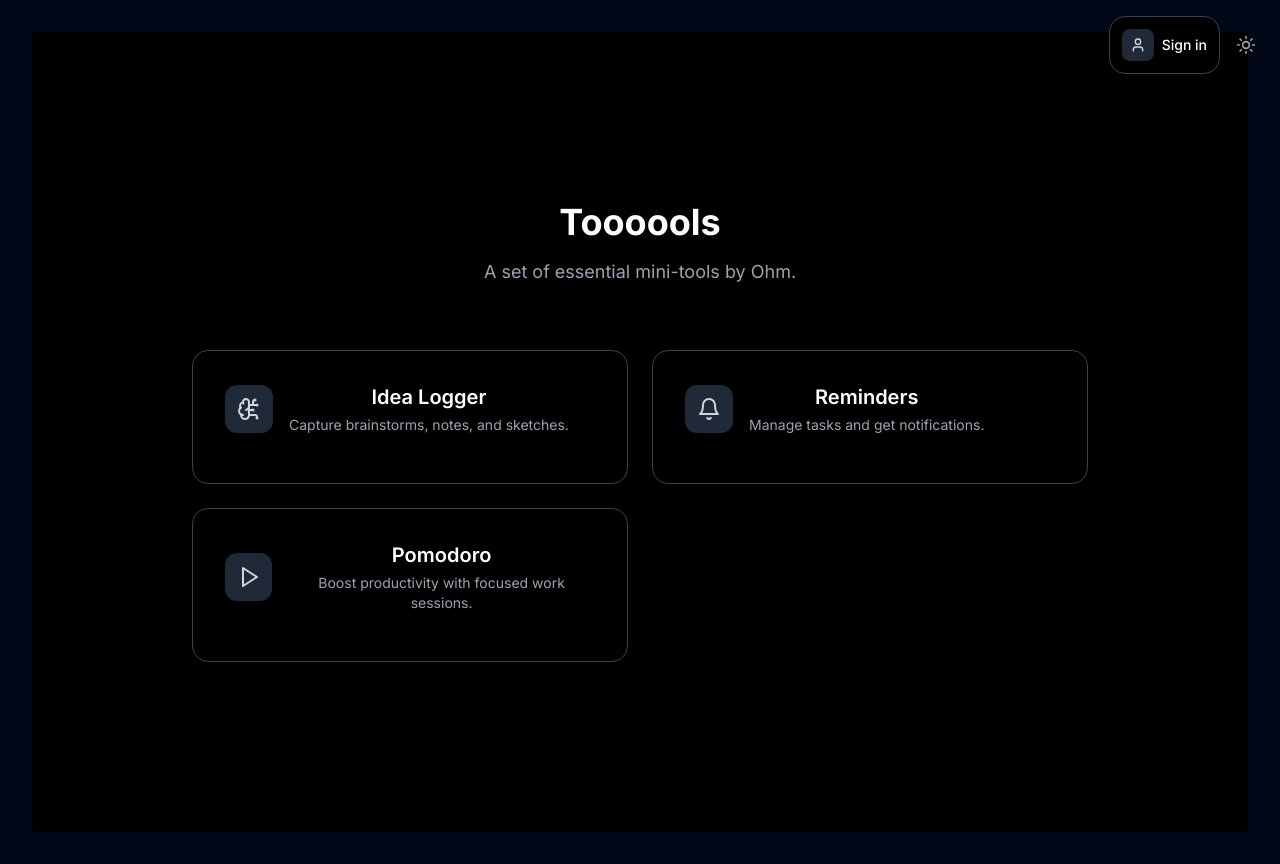
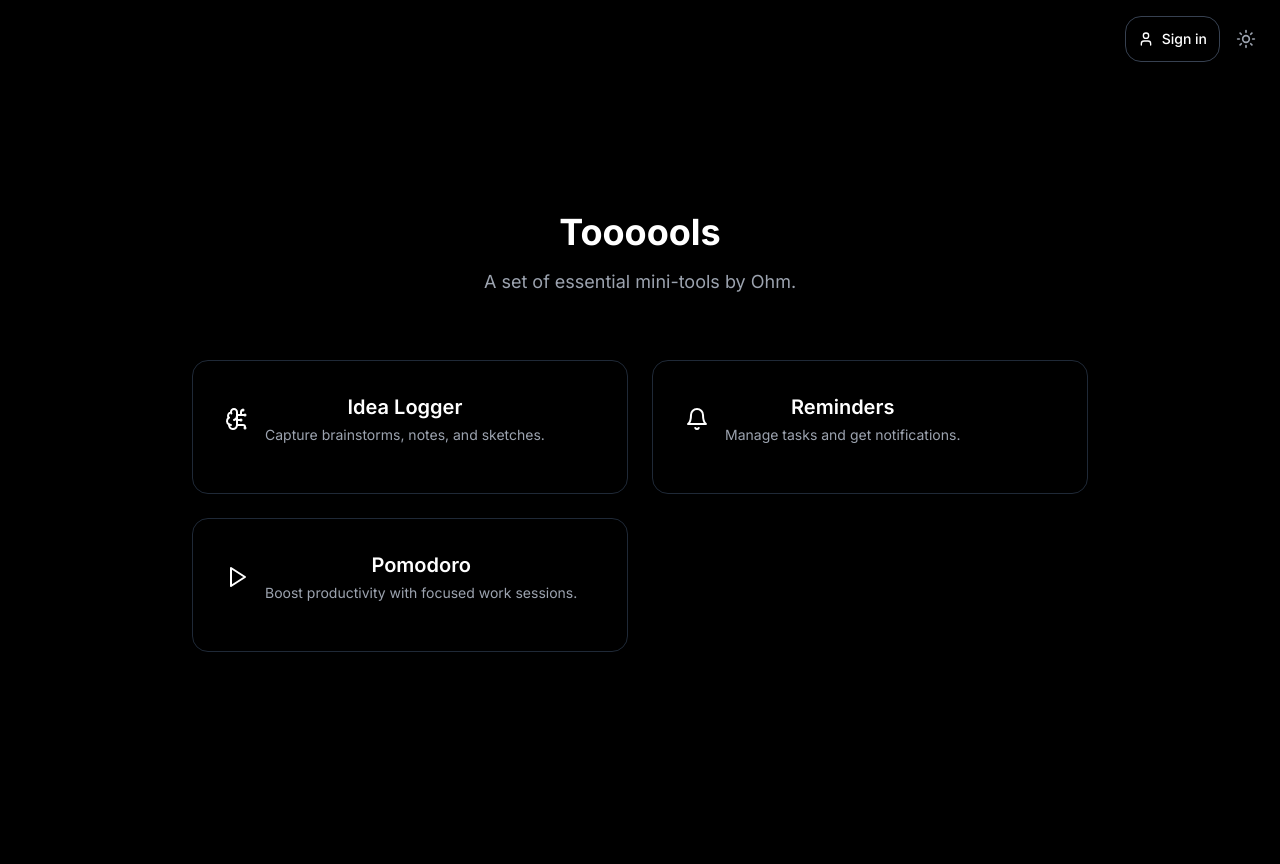
Before and after one commit to howwohmm/artgonic-nexus, a React (Vite) app: page / in a window 1280 px wide. Built offline with nearby package versions, Linux system fonts and the light colour scheme.

Commit message:
Fix background and logo issues
The background is now black, and the logos are plain without backgrounds.

```diff
--- a/src/index.css
+++ b/src/index.css
@@ -1,3 +1,4 @@
+
 @tailwind base;
 @tailwind components;
 @tailwind utilities;
@@ -39,58 +40,51 @@ All colors MUST be HSL.
     --radius: 0.5rem;
 
     --sidebar-background: 0 0% 98%;
-
     --sidebar-foreground: 240 5.3% 26.1%;
-
     --sidebar-primary: 240 5.9% 10%;
-
     --sidebar-primary-foreground: 0 0% 98%;
-
     --sidebar-accent: 240 4.8% 95.9%;
-
     --sidebar-accent-foreground: 240 5.9% 10%;
-
     --sidebar-border: 220 13% 91%;
-
     --sidebar-ring: 217.2 91.2% 59.8%;
   }
 
   .dark {
-    --background: 222.2 84% 4.9%;
-    --foreground: 210 40% 98%;
+    --background: 0 0% 0%;
+    --foreground: 0 0% 100%;
 
-    --card: 222.2 84% 4.9%;
-    --card-foreground: 210 40% 98%;
+    --card: 0 0% 0%;
+    --card-foreground: 0 0% 100%;
 
-    --popover: 222.2 84% 4.9%;
-    --popover-foreground: 210 40% 98%;
+    --popover: 0 0% 0%;
+    --popover-foreground: 0 0% 100%;
 
-    --primary: 210 40% 98%;
-    --primary-foreground: 222.2 47.4% 11.2%;
+    --primary: 0 0% 100%;
+    --primary-foreground: 0 0% 0%;
 
-    --secondary: 217.2 32.6% 17.5%;
-    --secondary-foreground: 210 40% 98%;
+    --secondary: 0 0% 8%;
+    --secondary-foreground: 0 0% 100%;
 
-    --muted: 217.2 32.6% 17.5%;
-    --muted-foreground: 215 20.2% 65.1%;
+    --muted: 0 0% 8%;
+    --muted-foreground: 0 0% 65%;
 
-    --accent: 217.2 32.6% 17.5%;
-    --accent-foreground: 210 40% 98%;
+    --accent: 0 0% 8%;
+    --accent-foreground: 0 0% 100%;
 
     --destructive: 0 62.8% 30.6%;
-    --destructive-foreground: 210 40% 98%;
+    --destructive-foreground: 0 0% 100%;
 
-    --border: 217.2 32.6% 17.5%;
-    --input: 217.2 32.6% 17.5%;
-    --ring: 212.7 26.8% 83.9%;
-    --sidebar-background: 240 5.9% 10%;
-    --sidebar-foreground: 240 4.8% 95.9%;
-    --sidebar-primary: 224.3 76.3% 48%;
-    --sidebar-primary-foreground: 0 0% 100%;
-    --sidebar-accent: 240 3.7% 15.9%;
-    --sidebar-accent-foreground: 240 4.8% 95.9%;
-    --sidebar-border: 240 3.7% 15.9%;
-    --sidebar-ring: 217.2 91.2% 59.8%;
+    --border: 0 0% 15%;
+    --input: 0 0% 15%;
+    --ring: 0 0% 83%;
+    --sidebar-background: 0 0% 0%;
+    --sidebar-foreground: 0 0% 95%;
+    --sidebar-primary: 0 0% 100%;
+    --sidebar-primary-foreground: 0 0% 0%;
+    --sidebar-accent: 0 0% 10%;
+    --sidebar-accent-foreground: 0 0% 95%;
+    --sidebar-border: 0 0% 15%;
+    --sidebar-ring: 0 0% 83%;
   }
 }
 
--- a/src/pages/Index.tsx
+++ b/src/pages/Index.tsx
@@ -1,4 +1,3 @@
-
 import React, { useState, useEffect } from 'react';
 import { FilePlus, Bell, BrainCircuit, X, Play, Pause, RotateCcw, Sun, Moon, Trash2, User } from 'lucide-react';
 import { sdk } from "@farcaster/miniapp-sdk";
@@ -10,11 +9,11 @@ const Dashboard = ({
   tools,
   onOpenTool
 }) => {
-  return <div className="min-h-screen flex items-center justify-center px-6 py-12">
+  return <div className="min-h-screen flex items-center justify-center px-6 py-12 bg-black">
       <div className="w-full max-w-4xl">
         <div className="text-center mb-16">
-          <h1 className="text-4xl font-bold mb-4 text-gray-900 dark:text-white">Toooools</h1>
-          <p className="text-lg text-gray-600 dark:text-gray-400">A set of essential mini-tools by Ohm. </p>
+          <h1 className="text-4xl font-bold mb-4 text-white">Toooools</h1>
+          <p className="text-lg text-gray-400">A set of essential mini-tools by Ohm. </p>
         </div>
 
         <div className="grid grid-cols-1 md:grid-cols-2 gap-6">
@@ -30,16 +29,16 @@ const ToolCard = ({
   onOpen
 }) => {
   const Icon = tool.icon;
-  return <div onClick={onOpen} className="group bg-white dark:bg-black border border-gray-200 dark:border-gray-700 rounded-2xl p-8 cursor-pointer transition-all duration-200 hover:border-gray-300 dark:hover:border-gray-600 hover:shadow-sm">
+  return <div onClick={onOpen} className="group bg-black border border-gray-800 rounded-2xl p-8 cursor-pointer transition-all duration-200 hover:border-gray-600 hover:shadow-sm">
       <div className="flex items-center mb-4">
-        <div className="w-12 h-12 bg-gray-100 dark:bg-gray-800 rounded-xl flex items-center justify-center mr-4 group-hover:bg-gray-200 dark:group-hover:bg-gray-700 transition-colors">
-          <Icon size={24} className="text-gray-700 dark:text-gray-300" />
+        <div className="mr-4">
+          <Icon size={24} className="text-white" />
         </div>
         <div>
-          <h3 className="text-xl font-semibold text-gray-900 dark:text-white mb-1">
+          <h3 className="text-xl font-semibold text-white mb-1">
             {tool.name}
           </h3>
-          <p className="text-gray-600 dark:text-gray-400 text-sm">
+          <p className="text-gray-400 text-sm">
             {tool.description}
           </p>
         </div>
@@ -71,33 +70,33 @@ const IdeasTool = () => {
     }
   };
   return <div className="space-y-8">
-      <div className="bg-white dark:bg-black border border-gray-200 dark:border-gray-700 rounded-2xl p-6">
-        <h2 className="text-xl font-semibold mb-4 text-gray-900 dark:text-white">
+      <div className="bg-black border border-gray-800 rounded-2xl p-6">
+        <h2 className="text-xl font-semibold mb-4 text-white">
           Capture New Idea
         </h2>
         <div className="space-y-4">
-          <textarea value={newIdea} onChange={e => setNewIdea(e.target.value)} onKeyPress={handleKeyPress} placeholder="What's on your mind? (⌘+Enter to save)" className="w-full h-32 p-4 border border-gray-200 dark:border-gray-600 rounded-xl bg-white dark:bg-gray-800 text-gray-900 dark:text-white placeholder-gray-500 dark:placeholder-gray-400 focus:outline-none focus:ring-2 focus:ring-blue-500 focus:border-transparent resize-none" />
-          <button onClick={saveIdea} disabled={!newIdea.trim()} className="px-6 py-2 bg-gray-900 dark:bg-white text-white dark:text-gray-900 rounded-lg font-medium hover:bg-gray-800 dark:hover:bg-gray-100 disabled:opacity-50 disabled:cursor-not-allowed transition-colors">
+          <textarea value={newIdea} onChange={e => setNewIdea(e.target.value)} onKeyPress={handleKeyPress} placeholder="What's on your mind? (⌘+Enter to save)" className="w-full h-32 p-4 border border-gray-700 rounded-xl bg-gray-900 text-white placeholder-gray-400 focus:outline-none focus:ring-2 focus:ring-white focus:border-transparent resize-none" />
+          <button onClick={saveIdea} disabled={!newIdea.trim()} className="px-6 py-2 bg-white text-black rounded-lg font-medium hover:bg-gray-200 disabled:opacity-50 disabled:cursor-not-allowed transition-colors">
             Save Idea
           </button>
         </div>
       </div>
 
-      {ideas.length > 0 && <div className="bg-white dark:bg-black border border-gray-200 dark:border-gray-700 rounded-2xl p-6">
-          <h2 className="text-xl font-semibold mb-4 text-gray-900 dark:text-white">
+      {ideas.length > 0 && <div className="bg-black border border-gray-800 rounded-2xl p-6">
+          <h2 className="text-xl font-semibold mb-4 text-white">
             Your Ideas ({ideas.length})
           </h2>
           <div className="space-y-3">
-            {ideas.map(idea => <div key={idea.id} className="flex items-start justify-between p-4 bg-gray-50 dark:bg-gray-800 rounded-xl">
+            {ideas.map(idea => <div key={idea.id} className="flex items-start justify-between p-4 bg-gray-900 rounded-xl">
                 <div className="flex-1">
-                  <p className="text-gray-900 dark:text-white mb-1">
+                  <p className="text-white mb-1">
                     {idea.text}
                   </p>
-                  <p className="text-xs text-gray-500 dark:text-gray-400">
+                  <p className="text-xs text-gray-400">
                     {idea.createdAt}
                   </p>
                 </div>
-                <button onClick={() => deleteIdea(idea.id)} className="p-2 text-gray-400 hover:text-red-500 dark:hover:text-red-400 transition-colors ml-4">
+                <button onClick={() => deleteIdea(idea.id)} className="p-2 text-gray-400 hover:text-red-400 transition-colors ml-4">
                   <Trash2 size={16} />
                 </button>
               </div>)}
@@ -105,8 +104,8 @@ const IdeasTool = () => {
         </div>}
 
       {ideas.length === 0 && <div className="text-center py-12">
-          <BrainCircuit size={48} className="mx-auto mb-4 text-gray-400 dark:text-gray-600" />
-          <p className="text-gray-500 dark:text-gray-400">
+          <BrainCircuit size={48} className="mx-auto mb-4 text-gray-600" />
+          <p className="text-gray-400">
             No ideas captured yet. Start brainstorming!
           </p>
         </div>}
@@ -150,22 +149,22 @@ const PomodoroTool = () => {
   const currentSeconds = minutes * 60 + seconds;
   const progress = (totalSeconds - currentSeconds) / totalSeconds * 100;
   return <div className="flex items-center justify-center min-h-[60vh]">
-      <div className="bg-white dark:bg-black border border-gray-200 dark:border-gray-700 rounded-2xl p-12 text-center max-w-md w-full">
-        <h2 className="text-2xl font-semibold mb-8 text-gray-900 dark:text-white">
+      <div className="bg-black border border-gray-800 rounded-2xl p-12 text-center max-w-md w-full">
+        <h2 className="text-2xl font-semibold mb-8 text-white">
           {isBreak ? 'Break Time' : 'Focus Time'}
         </h2>
 
         <div className="relative w-48 h-48 mx-auto mb-8">
           <svg className="w-48 h-48 transform -rotate-90">
-            <circle cx="96" cy="96" r="88" stroke="currentColor" strokeWidth="8" fill="none" className="text-gray-200 dark:text-gray-700" />
-            <circle cx="96" cy="96" r="88" stroke="currentColor" strokeWidth="8" fill="none" strokeDasharray={2 * Math.PI * 88} strokeDashoffset={2 * Math.PI * 88 * (1 - progress / 100)} className="text-gray-900 dark:text-white transition-all duration-1000" strokeLinecap="round" />
+            <circle cx="96" cy="96" r="88" stroke="currentColor" strokeWidth="8" fill="none" className="text-gray-700" />
+            <circle cx="96" cy="96" r="88" stroke="currentColor" strokeWidth="8" fill="none" strokeDasharray={2 * Math.PI * 88} strokeDashoffset={2 * Math.PI * 88 * (1 - progress / 100)} className="text-white transition-all duration-1000" strokeLinecap="round" />
           </svg>
           <div className="absolute inset-0 flex items-center justify-center">
             <div className="text-center">
-              <div className="text-4xl font-bold text-gray-900 dark:text-white mb-1">
+              <div className="text-4xl font-bold text-white mb-1">
                 {String(minutes).padStart(2, '0')}:{String(seconds).padStart(2, '0')}
               </div>
-              <div className="text-sm text-gray-500 dark:text-gray-400">
+              <div className="text-sm text-gray-400">
                 {isBreak ? 'Break' : 'Focus'}
               </div>
             </div>
@@ -173,10 +172,10 @@ const PomodoroTool = () => {
         </div>
 
         <div className="flex items-center justify-center space-x-4">
-          <button onClick={toggle} className="flex items-center justify-center w-16 h-16 bg-gray-900 dark:bg-white text-white dark:text-gray-900 rounded-full hover:bg-gray-800 dark:hover:bg-gray-100 transition-colors">
+          <button onClick={toggle} className="flex items-center justify-center w-16 h-16 bg-white text-black rounded-full hover:bg-gray-200 transition-colors">
             {isActive ? <Pause size={24} /> : <Play size={24} />}
           </button>
-          <button onClick={reset} className="flex items-center justify-center w-12 h-12 text-gray-500 dark:text-gray-400 hover:text-gray-700 dark:hover:text-gray-200 transition-colors">
+          <button onClick={reset} className="flex items-center justify-center w-12 h-12 text-gray-400 hover:text-gray-200 transition-colors">
             <RotateCcw size={20} />
           </button>
         </div>
@@ -188,11 +187,11 @@ const RemindersTool = () => {
   return (
     <div className="space-y-6">
       <div className="text-center mb-8">
-        <Bell size={48} className="mx-auto mb-4 text-gray-400 dark:text-gray-600" />
-        <h2 className="text-2xl font-semibold mb-2 text-gray-900 dark:text-white">
+        <Bell size={48} className="mx-auto mb-4 text-gray-600" />
+        <h2 className="text-2xl font-semibold mb-2 text-white">
           Reminders
         </h2>
-        <p className="text-gray-600 dark:text-gray-400 max-w-md mx-auto">
+        <p className="text-gray-400 max-w-md mx-auto">
           Never miss important tasks and deadlines. Set smart reminders and get notified.
         </p>
       </div>
@@ -254,7 +253,7 @@ const Index = () => {
   const closeTool = () => setActiveTool(null);
   const ActiveToolComponent = tools.find(t => t.id === activeTool)?.component;
 
-  return <div style={{ fontFamily: "'Inter', sans-serif" }} className="bg-white dark:bg-black text-gray-800 dark:text-gray-200 min-h-screen transition-colors duration-300">
+  return <div style={{ fontFamily: "'Inter', sans-serif" }} className="bg-black text-white min-h-screen transition-colors duration-300">
       {/* Sign In and Theme toggle - only show when NOT in a tool view */}
       {!activeTool && <header className="fixed top-0 right-0 p-4 z-50 flex items-center space-x-2">
           {/* Farcaster Sign In */}
@@ -262,52 +261,48 @@ const Index = () => {
             <button
               onClick={handleSignIn}
               disabled={isLoading}
-              className="group bg-white dark:bg-black border border-gray-200 dark:border-gray-700 rounded-2xl p-3 cursor-pointer transition-all duration-200 hover:border-gray-300 dark:hover:border-gray-600 hover:shadow-sm disabled:opacity-50"
+              className="group bg-black border border-gray-700 rounded-2xl p-3 cursor-pointer transition-all duration-200 hover:border-gray-500 hover:shadow-sm disabled:opacity-50"
             >
               <div className="flex items-center space-x-2">
-                <div className="w-8 h-8 bg-gray-100 dark:bg-gray-800 rounded-lg flex items-center justify-center group-hover:bg-gray-200 dark:group-hover:bg-gray-700 transition-colors">
-                  <User size={16} className="text-gray-700 dark:text-gray-300" />
-                </div>
-                <span className="text-sm font-medium text-gray-900 dark:text-white">
+                <User size={16} className="text-white" />
+                <span className="text-sm font-medium text-white">
                   {isLoading ? 'Signing in...' : 'Sign in'}
                 </span>
               </div>
             </button>
           ) : (
-            <div className="bg-white dark:bg-black border border-green-200 dark:border-green-700 rounded-2xl p-3">
+            <div className="bg-black border border-green-600 rounded-2xl p-3">
               <div className="flex items-center space-x-2">
-                <div className="w-8 h-8 bg-green-100 dark:bg-green-800 rounded-lg flex items-center justify-center">
-                  <User size={16} className="text-green-700 dark:text-green-300" />
-                </div>
-                <span className="text-sm font-medium text-green-900 dark:text-green-100">Signed in</span>
+                <User size={16} className="text-green-400" />
+                <span className="text-sm font-medium text-green-400">Signed in</span>
               </div>
             </div>
           )}
 
           {/* Theme toggle */}
-          <button onClick={toggleTheme} className="p-2 rounded-full text-gray-500 dark:text-gray-400 hover:bg-gray-100 dark:hover:bg-gray-800 transition-colors">
+          <button onClick={toggleTheme} className="p-2 rounded-full text-gray-400 hover:bg-gray-800 transition-colors">
             {theme === 'dark' ? <Sun size={20} /> : <Moon size={20} />}
           </button>
         </header>}
 
       {/* Tool view with integrated theme toggle */}
-      {activeTool && ActiveToolComponent ? <div className="min-h-screen">
-          <header className="border-b border-gray-200 dark:border-gray-700 bg-white dark:bg-black">
+      {activeTool && ActiveToolComponent ? <div className="min-h-screen bg-black">
+          <header className="border-b border-gray-800 bg-black">
             <div className="max-w-4xl mx-auto px-6 py-4 flex items-center justify-between">
-              <h1 className="text-2xl font-bold text-gray-900 dark:text-white">
+              <h1 className="text-2xl font-bold text-white">
                 Toooools
               </h1>
               <div className="flex items-center space-x-2">
-                <button onClick={toggleTheme} className="p-2 rounded-full text-gray-500 dark:text-gray-400 hover:bg-gray-100 dark:hover:bg-gray-800 transition-colors">
+                <button onClick={toggleTheme} className="p-2 rounded-full text-gray-400 hover:bg-gray-800 transition-colors">
                   {theme === 'dark' ? <Sun size={20} /> : <Moon size={20} />}
                 </button>
-                <button onClick={closeTool} className="p-2 rounded-full text-gray-500 dark:text-gray-400 hover:bg-gray-100 dark:hover:bg-gray-800 transition-colors">
+                <button onClick={closeTool} className="p-2 rounded-full text-gray-400 hover:bg-gray-800 transition-colors">
                   <X size={20} />
                 </button>
               </div>
             </div>
           </header>
-          <main className="max-w-4xl mx-auto px-6 py-8">
+          <main className="max-w-4xl mx-auto px-6 py-8 bg-black">
             <ActiveToolComponent />
           </main>
         </div> : <Dashboard tools={tools} onOpenTool={openTool} />}
```
